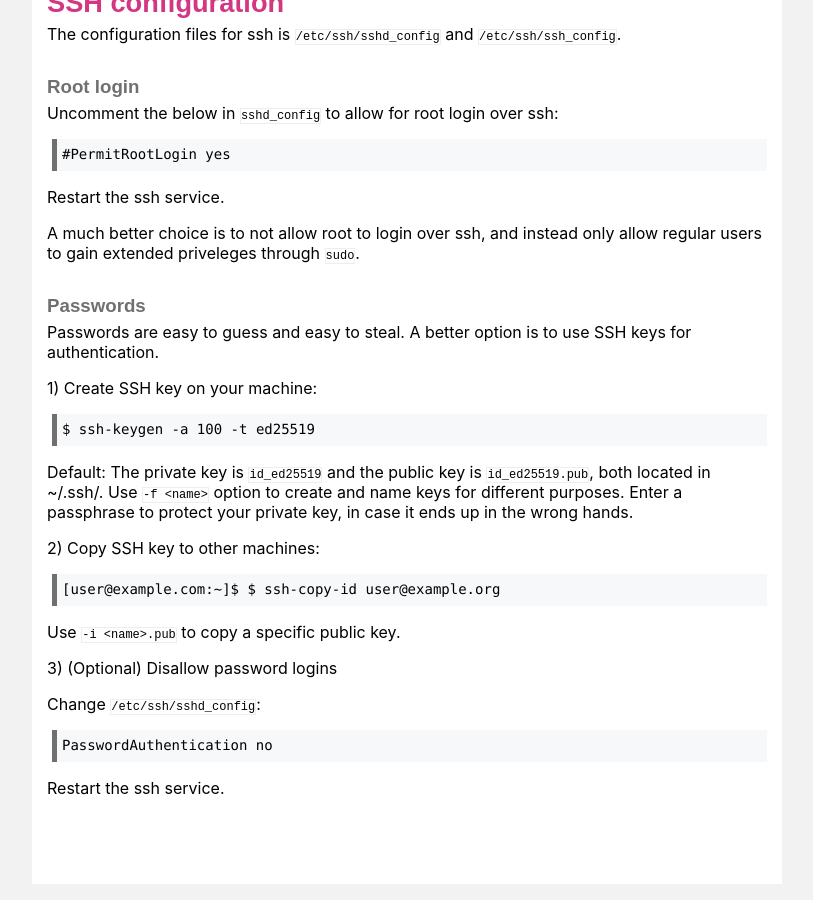
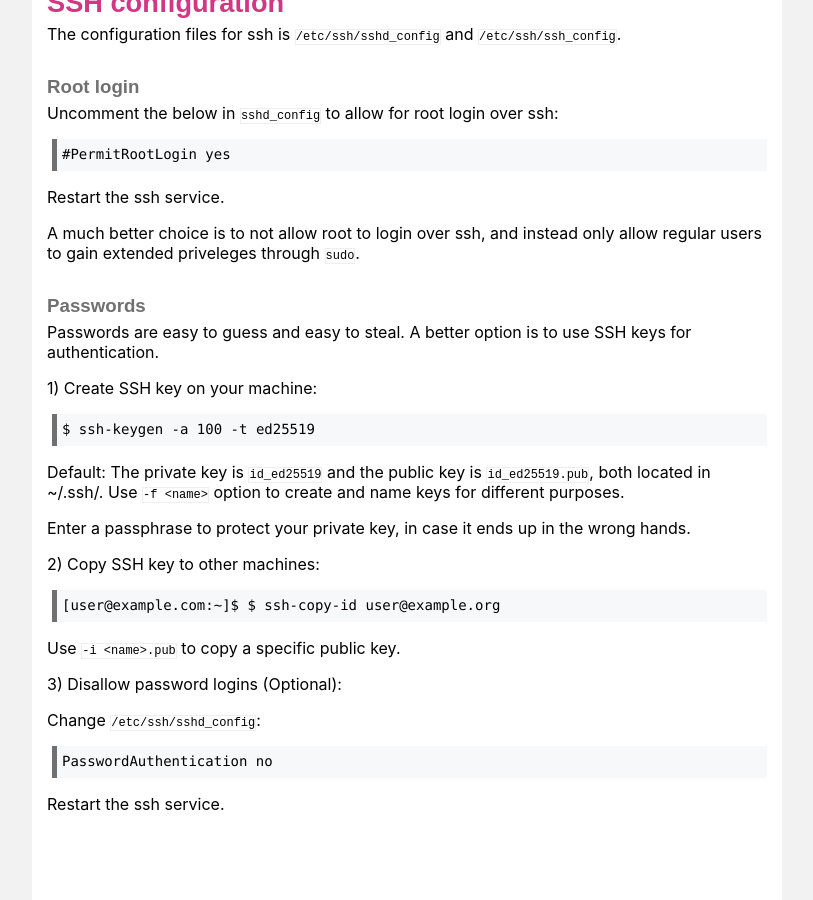
Before and after one commit to execas/execas.github.io, a Jekyll site: the page built from _posts/2018-08-21-ssh-on-linux.md, in a window 1280 px wide and 900 px high, scrolled down 1166 px. Shown: the whole window, without its empty margins (233-1046 px from the left). Built offline with Jekyll 4.4.1, drawn with Linux system fonts in a browser that asks for light colours.

Commit message:
first commit

````diff
--- a/_posts/2018-08-21-ssh-on-linux.md
+++ b/_posts/2018-08-21-ssh-on-linux.md
@@ -88,6 +88,7 @@ $ ssh-keygen -a 100 -t ed25519
 ```
 
 Default: The private key is `id_ed25519` and the public key is `id_ed25519.pub`, both located in ~/.ssh/.  Use `-f <name>` option to create and name keys for different purposes.
+
 Enter a passphrase to protect your private key, in case it ends up in the wrong hands.
 
 2) Copy SSH key to other machines:
@@ -98,7 +99,7 @@ Enter a passphrase to protect your private key, in case it ends up in the wrong
 
 Use `-i <name>.pub` to copy a specific public key.
 
-3) (Optional) Disallow password logins
+3) Disallow password logins (Optional):
 
 Change `/etc/ssh/sshd_config`:
 
````
